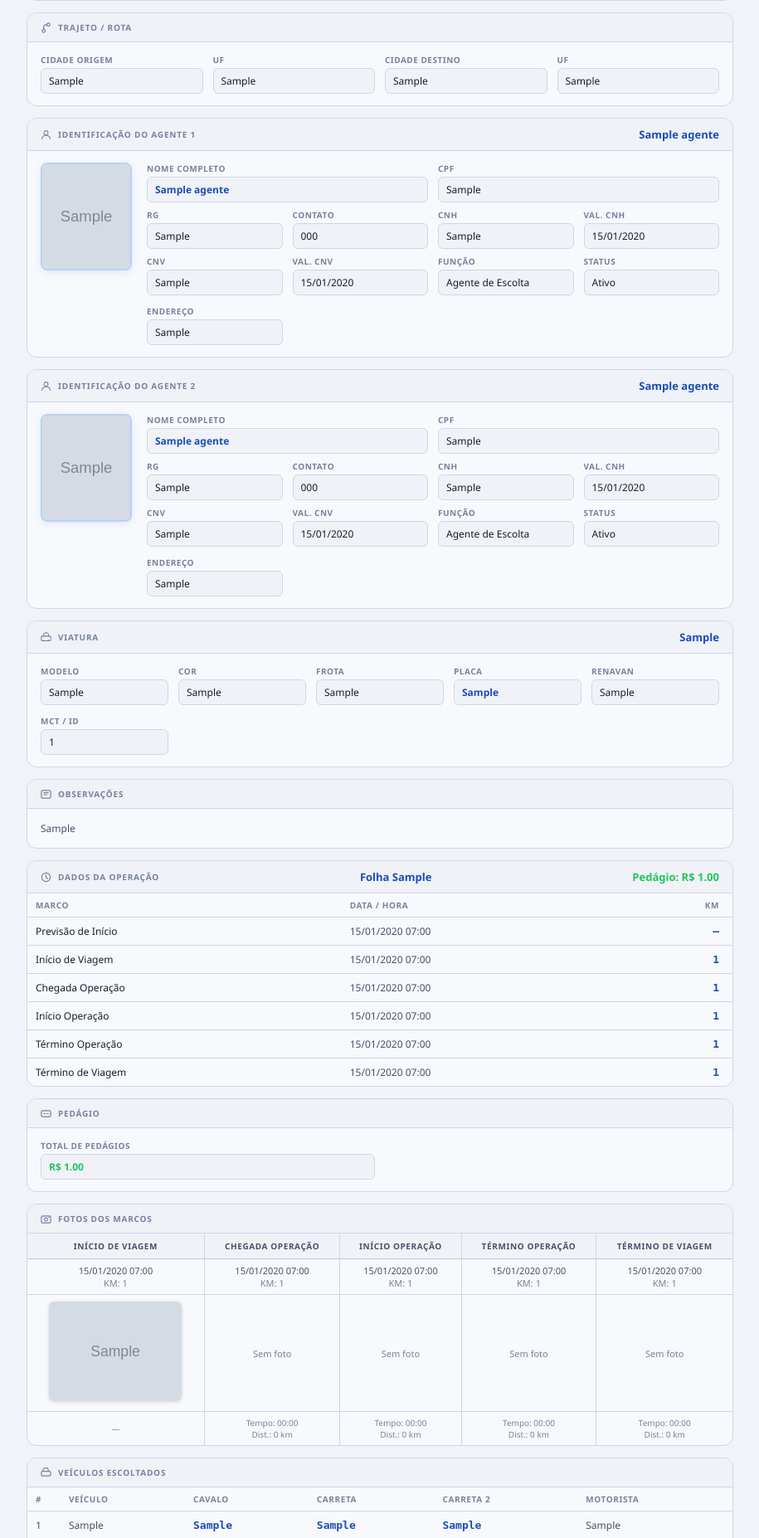
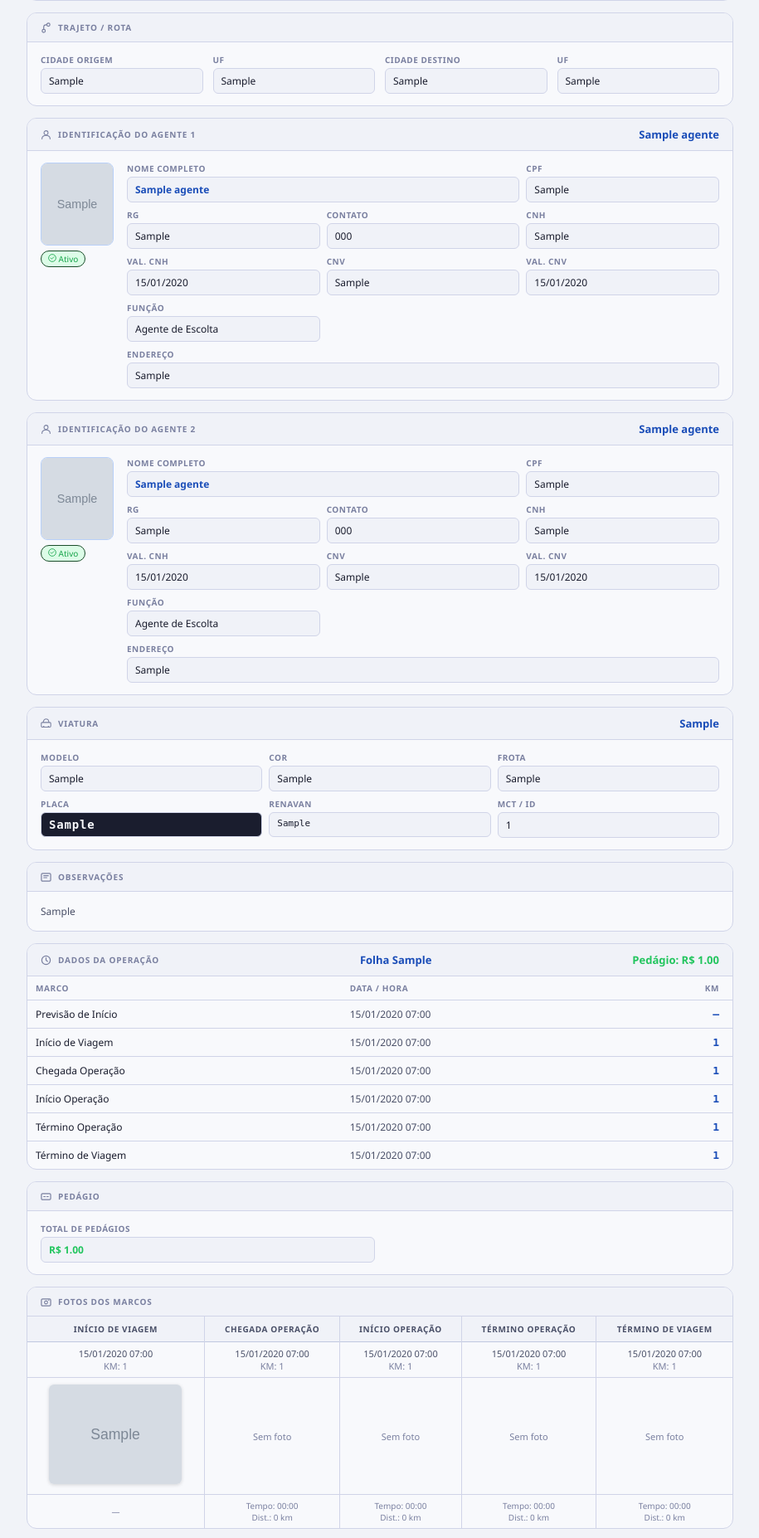
Before and after one commit to gr-blip/escolta-system, a Django app: page /operacional/os/1/print/ in a window 1280 px wide. Shown: the part 338-2192 px from the top of the page at 83% size, without its empty margins (182-1097 px from the left). Run offline with Django 3.2, Linux system fonts and the light colour scheme; a user stored in the database is signed in; tables that the repository leaves empty hold one stand-in row (values such as "Sample post"); grey boxes marked "Sample" are stand-in pictures; parts of the project's set-up code (start-up, migrations or seed data) failed here and were passed over.

Commit message:
feat(OS print): layout compacto agentes/viatura com badges de status
- Agentes: grid 3 colunas, foto à esquerda, badge status (ativo/afastado/inativo)
- Viatura: grid 3 colunas, placa em destaque com fundo escuro
- Mantidas fotos, assinaturas e todas funcionalidades existentes
- Estilos de impressão atualizados para novas classes

Co-Authored-By: OpenClaude (mimo-v2.5-pro) <openclaude@gitlawb.com>

```diff
--- a/cadastros/templates/cadastros/os_print.html
+++ b/cadastros/templates/cadastros/os_print.html
@@ -110,6 +110,25 @@ body{
 /* ── RODAPÉ ── */
 .rodape{text-align:center;font-size:10px;color:var(--text3);padding:14px 0 4px;border-top:1px solid var(--border);letter-spacing:.5px;margin-top:4px}
 
+
+/* ── AGENTE COMPACTO ── */
+.agente-compact{display:grid;grid-template-columns:88px 1fr;gap:16px}
+.agente-photo{width:88px;height:100px;border-radius:var(--radius);background:var(--blue-bg);border:1px solid var(--blue-border);display:flex;flex-direction:column;align-items:center;justify-content:center;gap:4px;color:var(--blue-light);overflow:hidden}
+.agente-photo img{width:100%;height:100%;object-fit:cover;object-position:top center}
+.agente-photo .ph-icon{font-size:28px}
+.agente-photo .ph-label{font-size:9px}
+.agente-badge{margin-top:6px;font-size:10px;padding:2px 8px;border-radius:99px;background:var(--green-bg);color:var(--green);border:1px solid #1a4d2a;display:inline-block}
+.agente-badge.inativo{background:var(--red-bg);color:var(--red);border-color:#3a1515}
+.agente-badge.afastado{background:var(--amber-bg);color:var(--amber);border-color:#3a2a10}
+.agente-fields{display:grid;grid-template-columns:repeat(3,1fr);gap:8px}
+.agente-fields .f2{grid-column:span 2}
+.agente-fields .f3{grid-column:span 3}
+
+/* ── VIATURA COMPACTO ── */
+.viatura-fields{display:grid;grid-template-columns:repeat(3,1fr);gap:8px}
+.viatura-fields .val.plate{font-family:monospace;font-size:14px;font-weight:700;background:#1a1d2e;color:#f8f9fc;letter-spacing:.06em}
+.cor-dot{display:inline-block;width:10px;height:10px;border-radius:50%;border:1px solid var(--border2);margin-right:6px;vertical-align:-1px}
+
 /* ── PRINT ── */
 @media print {
   :root{
@@ -134,6 +153,16 @@ body{
   .val{color:#1a1d2e!important}
   .val.bold{color:#1a1d2e!important}
   .foto-agente{background:#e8eaf2!important}
+  .agente-compact{display:grid!important;grid-template-columns:88px 1fr!important;gap:16px!important}
+  .agente-photo{width:88px!important;height:100px!important;background:#e8f0fd!important;border-color:#b8d0f8!important}
+  .agente-photo img{width:100%!important;height:100%!important;object-fit:cover!important}
+  .agente-badge{background:#dcfce7!important;color:#16a34a!important;border-color:#1a4d2a!important}
+  .agente-badge.inativo{background:#fef2f2!important;color:#dc2626!important;border-color:#3a1515!important}
+  .agente-badge.afastado{background:#fffbeb!important;color:#d97706!important;border-color:#3a2a10!important}
+  .agente-fields{display:grid!important;grid-template-columns:repeat(3,1fr)!important;gap:8px!important}
+  .viatura-fields{display:grid!important;grid-template-columns:repeat(3,1fr)!important;gap:8px!important}
+  .viatura-fields .val.plate{background:#1a1d2e!important;color:#f8f9fc!important}
+  .cor-dot{border-color:#c0c8e0!important}
   @page{margin:10mm}
 }
 .print-header{display:none;align-items:center;justify-content:space-between;background:#0d1428;padding:14px 20px;border-radius:8px 8px 0 0;margin-bottom:0;-webkit-print-color-adjust:exact;print-color-adjust:exact}
@@ -279,30 +308,35 @@ body{
       <span class="hl">{{ os.equipe.agente1.nome }}</span>
     </div>
     <div class="card-body">
-      <div class="agente-wrap">
-        <div class="agente-foto">
+      <div class="agente-compact">
+        <div>
+          <div class="agente-photo">
             {% if os.equipe.agente1.foto %}
               <img src="{{ request.scheme }}://{{ request.get_host }}{{ os.equipe.agente1.foto.url }}" alt="foto">
-          {% else %}&#128100;{% endif %}
+            {% else %}
+              <span class="ph-icon">&#128100;</span>
+              <span class="ph-label">Foto</span>
+            {% endif %}
           </div>
-        <div class="agente-info">
-          <div class="g2">
-            <div class="field"><label>Nome Completo</label><div class="val bold">{{ os.equipe.agente1.nome }}</div></div>
-            <div class="field"><label>CPF</label><div class="val">{{ os.equipe.agente1.cpf }}</div></div>
+          {% if os.equipe.agente1.status == 'ativo' %}
+            <span class="agente-badge"><svg width="10" height="10" viewBox="0 0 16 16" fill="none"><circle cx="8" cy="8" r="7" stroke="currentColor" stroke-width="1.3"/><path d="M5 8l2 2 4-4" stroke="currentColor" stroke-width="1.3" stroke-linecap="round" stroke-linejoin="round"/></svg> {{ os.equipe.agente1.get_status_display }}</span>
+          {% elif os.equipe.agente1.status == 'afastado' %}
+            <span class="agente-badge afastado">{{ os.equipe.agente1.get_status_display }}</span>
+          {% else %}
+            <span class="agente-badge inativo">{{ os.equipe.agente1.get_status_display }}</span>
+          {% endif %}
         </div>
-          <div class="g4">
-            <div class="field"><label>RG</label><div class="val">{{ os.equipe.agente1.rg }}</div></div>
-            <div class="field"><label>Contato</label><div class="val">{{ os.equipe.agente1.telefone|default:"—" }}</div></div>
-            <div class="field"><label>CNH</label><div class="val">{{ os.equipe.agente1.cnh|default:"—" }}</div></div>
-            <div class="field"><label>Val. CNH</label><div class="val">{{ os.equipe.agente1.cnh_validade|date:"d/m/Y"|default:"—" }}</div></div>
-          </div>
-          <div class="g4">
-            <div class="field"><label>CNV</label><div class="val">{{ os.equipe.agente1.cnv|default:"—" }}</div></div>
-            <div class="field"><label>Val. CNV</label><div class="val">{{ os.equipe.agente1.cnv_validade|date:"d/m/Y"|default:"—" }}</div></div>
-            <div class="field"><label>Função</label><div class="val">{{ os.equipe.agente1.get_funcao_display }}</div></div>
-            <div class="field"><label>Status</label><div class="val">{{ os.equipe.agente1.get_status_display }}</div></div>
-            <div class="field"><label>Endereço</label><div class="val">{{ os.equipe.agente1.endereco|default:"—" }}</div></div>
-          </div>
+        <div class="agente-fields">
+          <div class="f2"><div class="field"><label>Nome Completo</label><div class="val bold">{{ os.equipe.agente1.nome }}</div></div></div>
+          <div><div class="field"><label>CPF</label><div class="val">{{ os.equipe.agente1.cpf }}</div></div></div>
+          <div><div class="field"><label>RG</label><div class="val">{{ os.equipe.agente1.rg }}</div></div></div>
+          <div><div class="field"><label>Contato</label><div class="val">{{ os.equipe.agente1.telefone|default:"—" }}</div></div></div>
+          <div><div class="field"><label>CNH</label><div class="val">{{ os.equipe.agente1.cnh|default:"—" }}</div></div></div>
+          <div><div class="field"><label>Val. CNH</label><div class="val">{{ os.equipe.agente1.cnh_validade|date:"d/m/Y"|default:"—" }}</div></div></div>
+          <div><div class="field"><label>CNV</label><div class="val">{{ os.equipe.agente1.cnv|default:"—" }}</div></div></div>
+          <div><div class="field"><label>Val. CNV</label><div class="val">{{ os.equipe.agente1.cnv_validade|date:"d/m/Y"|default:"—" }}</div></div></div>
+          <div><div class="field"><label>Função</label><div class="val">{{ os.equipe.agente1.get_funcao_display }}</div></div></div>
+          <div class="f3"><div class="field"><label>Endereço</label><div class="val">{{ os.equipe.agente1.endereco|default:"—" }}</div></div></div>
         </div>
       </div>
     </div>
@@ -316,30 +350,35 @@ body{
       <span class="hl">{{ os.equipe.agente2.nome }}</span>
     </div>
     <div class="card-body">
-      <div class="agente-wrap">
-        <div class="agente-foto">
+      <div class="agente-compact">
+        <div>
+          <div class="agente-photo">
             {% if os.equipe.agente2.foto %}
               <img src="{{ request.scheme }}://{{ request.get_host }}{{ os.equipe.agente2.foto.url }}" alt="foto">
-          {% else %}&#128100;{% endif %}
+            {% else %}
+              <span class="ph-icon">&#128100;</span>
+              <span class="ph-label">Foto</span>
+            {% endif %}
           </div>
-        <div class="agente-info">
-          <div class="g2">
-            <div class="field"><label>Nome Completo</label><div class="val bold">{{ os.equipe.agente2.nome }}</div></div>
-            <div class="field"><label>CPF</label><div class="val">{{ os.equipe.agente2.cpf }}</div></div>
+          {% if os.equipe.agente2.status == 'ativo' %}
+            <span class="agente-badge"><svg width="10" height="10" viewBox="0 0 16 16" fill="none"><circle cx="8" cy="8" r="7" stroke="currentColor" stroke-width="1.3"/><path d="M5 8l2 2 4-4" stroke="currentColor" stroke-width="1.3" stroke-linecap="round" stroke-linejoin="round"/></svg> {{ os.equipe.agente2.get_status_display }}</span>
+          {% elif os.equipe.agente2.status == 'afastado' %}
+            <span class="agente-badge afastado">{{ os.equipe.agente2.get_status_display }}</span>
+          {% else %}
+            <span class="agente-badge inativo">{{ os.equipe.agente2.get_status_display }}</span>
+          {% endif %}
         </div>
-          <div class="g4">
-            <div class="field"><label>RG</label><div class="val">{{ os.equipe.agente2.rg }}</div></div>
-            <div class="field"><label>Contato</label><div class="val">{{ os.equipe.agente2.telefone|default:"—" }}</div></div>
-            <div class="field"><label>CNH</label><div class="val">{{ os.equipe.agente2.cnh|default:"—" }}</div></div>
-            <div class="field"><label>Val. CNH</label><div class="val">{{ os.equipe.agente2.cnh_validade|date:"d/m/Y"|default:"—" }}</div></div>
-          </div>
-          <div class="g4">
-            <div class="field"><label>CNV</label><div class="val">{{ os.equipe.agente2.cnv|default:"—" }}</div></div>
-            <div class="field"><label>Val. CNV</label><div class="val">{{ os.equipe.agente2.cnv_validade|date:"d/m/Y"|default:"—" }}</div></div>
-            <div class="field"><label>Função</label><div class="val">{{ os.equipe.agente2.get_funcao_display }}</div></div>
-            <div class="field"><label>Status</label><div class="val">{{ os.equipe.agente2.get_status_display }}</div></div>
-            <div class="field"><label>Endereço</label><div class="val">{{ os.equipe.agente2.endereco|default:"—" }}</div></div>
-          </div>
+        <div class="agente-fields">
+          <div class="f2"><div class="field"><label>Nome Completo</label><div class="val bold">{{ os.equipe.agente2.nome }}</div></div></div>
+          <div><div class="field"><label>CPF</label><div class="val">{{ os.equipe.agente2.cpf }}</div></div></div>
+          <div><div class="field"><label>RG</label><div class="val">{{ os.equipe.agente2.rg }}</div></div></div>
+          <div><div class="field"><label>Contato</label><div class="val">{{ os.equipe.agente2.telefone|default:"—" }}</div></div></div>
+          <div><div class="field"><label>CNH</label><div class="val">{{ os.equipe.agente2.cnh|default:"—" }}</div></div></div>
+          <div><div class="field"><label>Val. CNH</label><div class="val">{{ os.equipe.agente2.cnh_validade|date:"d/m/Y"|default:"—" }}</div></div></div>
+          <div><div class="field"><label>CNV</label><div class="val">{{ os.equipe.agente2.cnv|default:"—" }}</div></div></div>
+          <div><div class="field"><label>Val. CNV</label><div class="val">{{ os.equipe.agente2.cnv_validade|date:"d/m/Y"|default:"—" }}</div></div></div>
+          <div><div class="field"><label>Função</label><div class="val">{{ os.equipe.agente2.get_funcao_display }}</div></div></div>
+          <div class="f3"><div class="field"><label>Endereço</label><div class="val">{{ os.equipe.agente2.endereco|default:"—" }}</div></div></div>
         </div>
       </div>
     </div>
@@ -354,12 +393,12 @@ body{
       <span class="hl">{{ os.equipe.viatura.placa }}</span>
     </div>
     <div class="card-body">
-      <div class="g5">
+      <div class="viatura-fields">
         <div class="field"><label>Modelo</label><div class="val">{{ os.equipe.viatura.marca_modelo }}</div></div>
         <div class="field"><label>Cor</label><div class="val">{{ os.equipe.viatura.cor }}</div></div>
         <div class="field"><label>Frota</label><div class="val">{{ os.equipe.viatura.frota|default:"—" }}</div></div>
-        <div class="field"><label>Placa</label><div class="val bold">{{ os.equipe.viatura.placa }}</div></div>
-        <div class="field"><label>RENAVAN</label><div class="val">{{ os.equipe.viatura.renavam|default:"—" }}</div></div>
+        <div class="field"><label>Placa</label><div class="val plate">{{ os.equipe.viatura.placa }}</div></div>
+        <div class="field"><label>RENAVAN</label><div class="val" style="font-family:monospace;font-size:11px">{{ os.equipe.viatura.renavam|default:"—" }}</div></div>
         <div class="field"><label>MCT / ID</label><div class="val">{{ os.equipe.viatura.mct_id|default:"—" }}</div></div>
       </div>
       {% with rastreador=os.equipe.viatura.rastreadores.first %}
```
Lines whose indentation alone changed are shown as unchanged.
